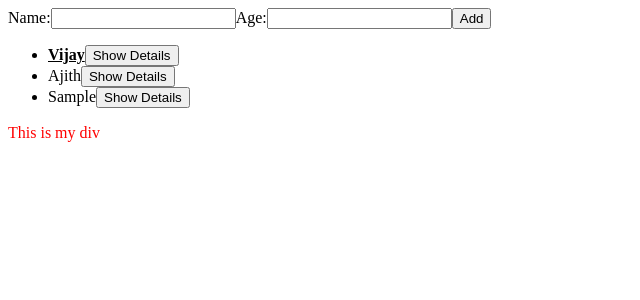
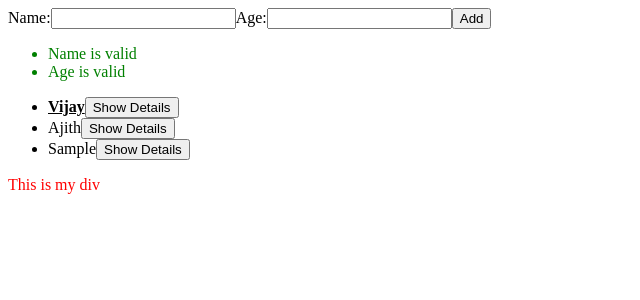
Before and after one commit to jintoppy/angular-march22-builtin-directives, an Angular app: page / in a window 1280 px wide. Both pictures are taken after typing "Sample", "5" into the empty fields and a click on the button "Add". Shown: the top 300 px of the page, without its empty margins (0-640 px from the left). Built offline with nearby package versions, Linux system fonts and the light colour scheme.

Commit message:
error message

```diff
--- a/src/app/app.component.html
+++ b/src/app/app.component.html
@@ -4,15 +4,11 @@
 <input type="number" id="age" [(ngModel)]="newAge">
 <button (click)="onAdd()" >Add</button>
 
-<!-- <ul class="messages">
-    <li class="error">Number not allowed in name</li>
-    <li class="error">Age can't be less than 1</li>
-</ul> -->
-
-<!-- <ul class="messages">
-    <li class="success">Name is valid</li>
-    <li class="success">Age is valid</li>
-</ul> -->
+<ul class="messages" *ngIf="isAddClicked">
+    <li [ngClass]="messageItem.isInvalid? 'error': 'success'" *ngFor="let messageItem of currentMessages">
+        {{messageItem.message}}
+    </li>
+</ul>
 
 <!-- let i=index;let isFirst=first; let isLast=last -->
 <ul>
--- a/src/app/app.component.ts
+++ b/src/app/app.component.ts
@@ -3,6 +3,11 @@ import { Component } from '@angular/core';
 type User = {
   name:string;
   age: number;
+}
+
+type ValidationMessage = {
+  isInvalid: boolean;
+  message: string;
 }
 
 @Component({
@@ -13,6 +18,21 @@ type User = {
 export class AppComponent {
   selectedUser?: User;
   myVal = 'hello';
+  isNewNameValid = false;
+  isNewAgeValid = false;
+  isAddClicked = false;
+  messages = {
+    name: {
+      success: 'Name is valid',
+      error: 'Number not allowed in name'
+    },
+    age: {
+      success: 'Age is valid',
+      error: `Age can't be less than 1`
+    }
+  }
+
+  // nameErrorMsg = 'Number not allowed in name';
 
   newName = '';
   newAge = '';
@@ -22,7 +42,35 @@ export class AppComponent {
     {name: 'Ajith', age: 20}
   ];
 
+  isNameInvalid(){
+    return /\d/.test(this.newName);
+  }
+
+  isAgeInvalid(){
+    const newAge = parseInt(this.newAge);
+    return !newAge || newAge < 1;
+  }
+
+  getValidationMessages(){
+    const nameMessage = {
+      isInvalid: this.isNameInvalid(),
+      message:   this.isNameInvalid()? this.messages.name.error : this.messages.name.success
+    };
+    const ageMessage = {
+      isInvalid: this.isAgeInvalid(),
+      message:   this.isAgeInvalid()? this.messages.age.error : this.messages.age.success
+    }
+    return [nameMessage, ageMessage];
+  }
+
+  currentMessages: ValidationMessage[] = [];
+
   onAdd(){
+    this.isAddClicked = true;
+    this.currentMessages = this.getValidationMessages();
+    if(this.isNameInvalid() || this.isAgeInvalid()){
+      return;
+    }
     const newUser = {
       name: this.newName,
       age: parseInt(this.newAge)
```
